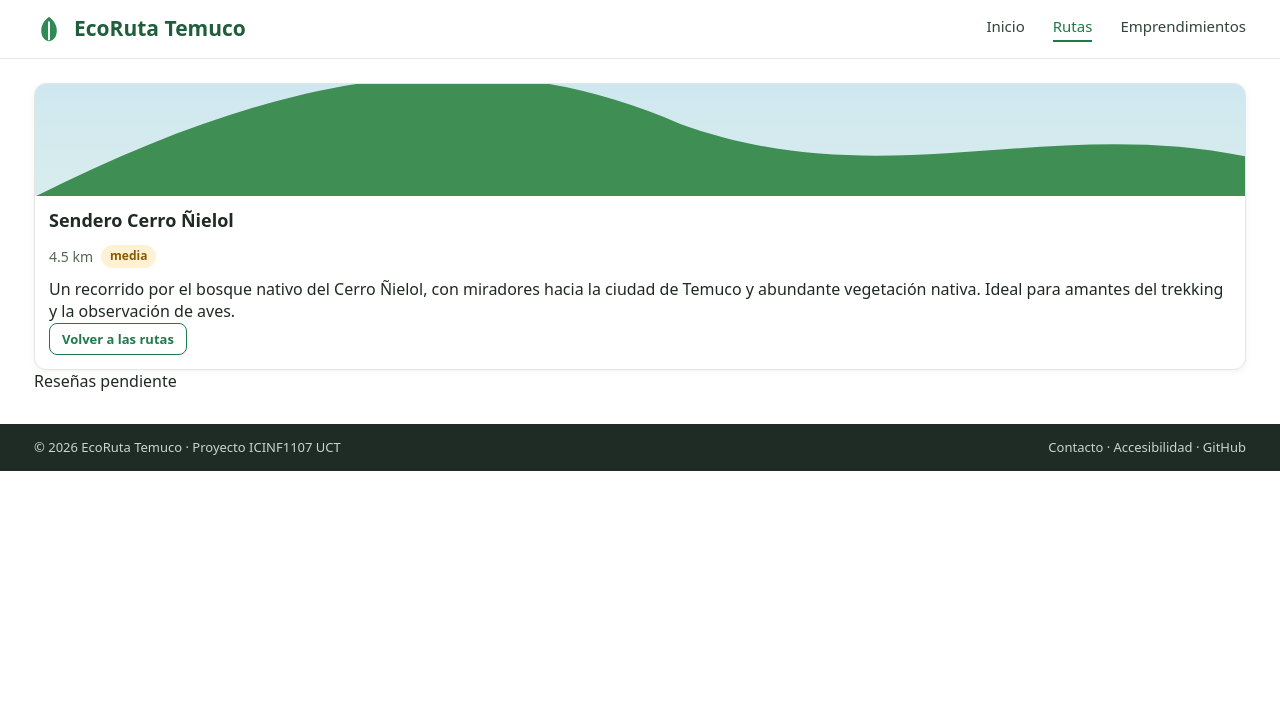
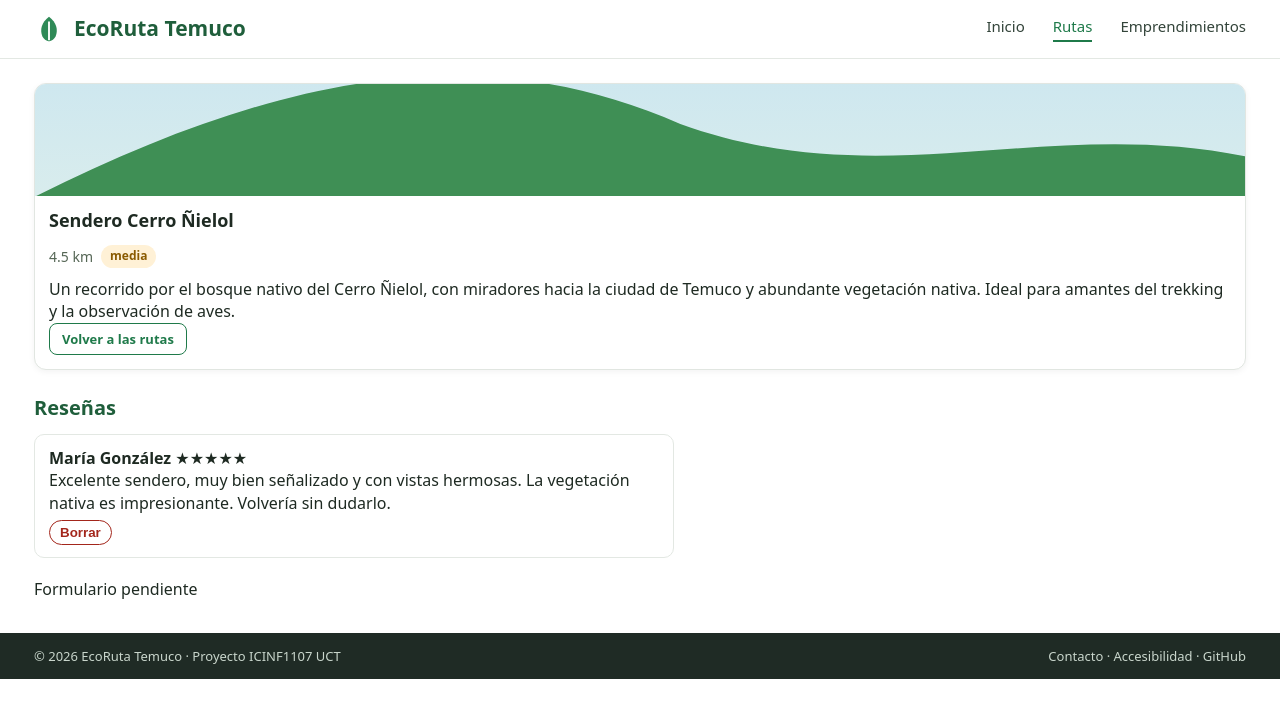
Before and after one commit to oriel-andres/ecoruta-s12, a React (Vite) app in the folder app/: page /#/rutas/1 in a window 1280 px wide. Shown: the top 718 px of the page. Built offline with nearby package versions, Linux system fonts and the light colour scheme; data requests are answered from the project's data file.

Commit message:
feat: Crear borrar Resenas

```diff
--- a/app/src/components/Resenas.jsx
+++ b/app/src/components/Resenas.jsx
@@ -1,6 +1,80 @@
-// INTEGRADOR · relleno de Resenas (semana 12)
-// Lo reemplaza el encargo D. Existe para que DetalleRuta (encargo C)
-// pueda importarlo antes de que D termine.
-export default function Resenas() {
-  return <p>Reseñas pendiente</p>;
+import { useEffect, useState } from "react";
+import FormularioResena from "./FormularioResena.jsx";
+import { API_URL } from "../api.js";
+
+export default function Resenas({ rutaId }) {
+  // los tres estados del patrón: resenas ([]), cargando y error
+  const [cargando, setCargando] = useState(true);  //    si está cargando
+  const [error, setError] = useState("");          //    y si hubo error
+  const [resenas, setResenas] = useState([]);  // 1. los datos
+
+  const [resena, setResena] = useState("Todas");
+
+  // useEffect con fetch(`${API_URL}/resenas?rutaId=${rutaId}`) y [rutaId] al final
+  useEffect(() => {                                // 2. después de dibujar
+       async function cargarResenas() {
+        try {
+         const respuesta = await fetch(`${API_URL}/resenas?rutaId=${rutaId}`);   // 3. el fetch
+         if (!respuesta.ok) {
+          throw new Error(`La API respondió ${respuesta.status}`);
+         }
+        setResenas(await respuesta.json());
+        } catch {
+           setError("No se pudieron cargar Reseñas. ¿Está corriendo la API?");
+        } finally {
+           setCargando(false);
+      }
+    }
+    cargarResenas();
+  }, [rutaId]);
+
+  async function borrar(idResena) {
+  try {
+    const respuesta = await fetch(`${API_URL}/resenas/${idResena}`, { method: "DELETE" });
+    if (!respuesta.ok) {
+      throw new Error(`La API respondió ${respuesta.status}`);
+    }
+    setResenas(resenas.filter((r) => r.id !== idResena));
+  } catch {
+    setError("No se pudo borrar la reseña. Intenta de nuevo.");
+  }
 }
+
+  function agregar(nueva) {
+    setResenas([...resenas, nueva]);
+  }
+
+  return (
+    <section className="resenas" aria-labelledby="titulo-resenas">
+      <h3 id="titulo-resenas">Reseñas</h3>
+
+      {cargando && <p role="status">Cargando reseñas…</p>}
+      {error && <p className="estado error" role="alert">{error}</p>}
+      {!cargando && resenas.length === 0 && (
+        <p>Todavía no hay reseñas. ¡Sé la primera persona en opinar!</p>
+      )}
+
+      {}
+      <ul>
+        {resenas.map((resena) => (
+          <li key={resena.id} className="resena">
+            <p>
+              <strong>{resena.autor}</strong> {"★".repeat(resena.nota)}
+            </p>
+            <p>{resena.comentario}</p>
+            <button
+              type="button"
+              className="borrar"
+              onClick={() => borrar(resena.id)}
+              aria-label={`Borrar la reseña de ${resena.autor}`}
+            >
+              Borrar
+            </button>
+          </li>
+        ))}
+      </ul>
+
+      <FormularioResena rutaId={rutaId} onCreada={agregar} />
+    </section>
+  );
+}
```
